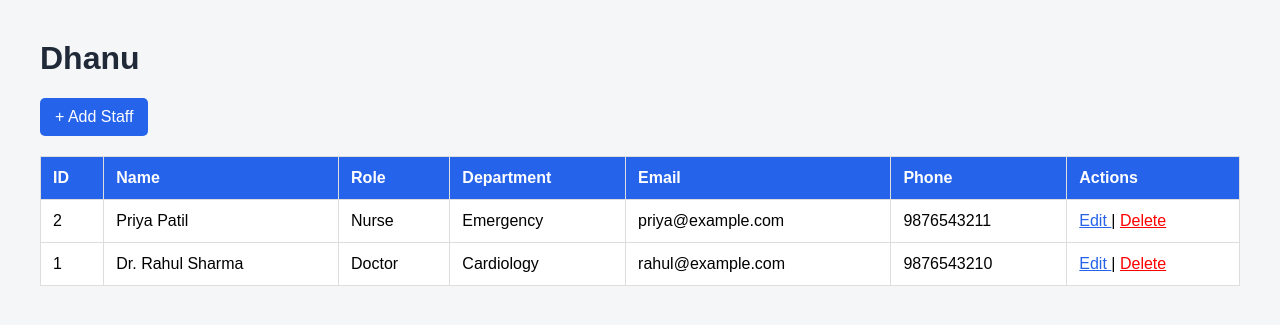
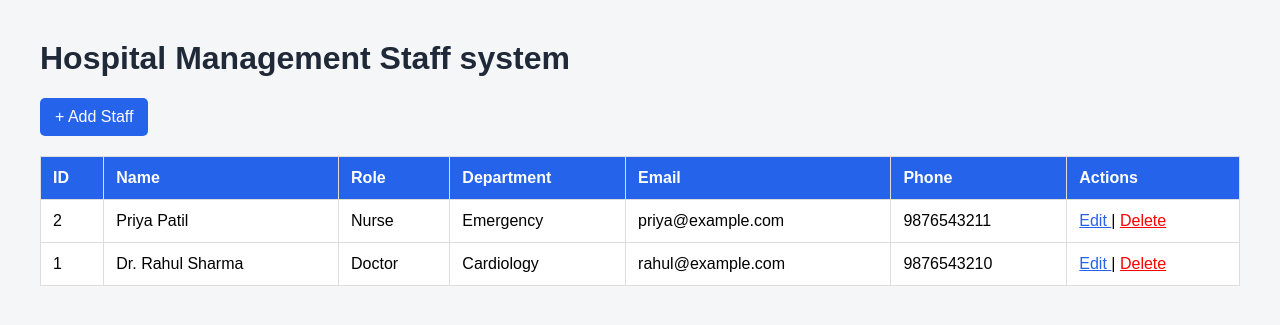
Before and after one commit to karanbari426/Two-Tier-Docker-Jenkins-CICD-Automation, a Flask app: page / in a window 1280 px wide. Shown: the top 325 px of the page. Run offline with Flask 3, Linux system fonts and the light colour scheme; data comes from the database, SQL or seed files in the repository; data that the repository does not hold is empty.

Commit message:
change title

```diff
--- a/templates/index.html
+++ b/templates/index.html
@@ -53,7 +53,7 @@
 
 <body>
 
-<h1>Dhanu</h1>
+<h1>Hospital Management Staff system </h1>
 
 <a class="btn" href="/add">+ Add Staff</a>
 
```
